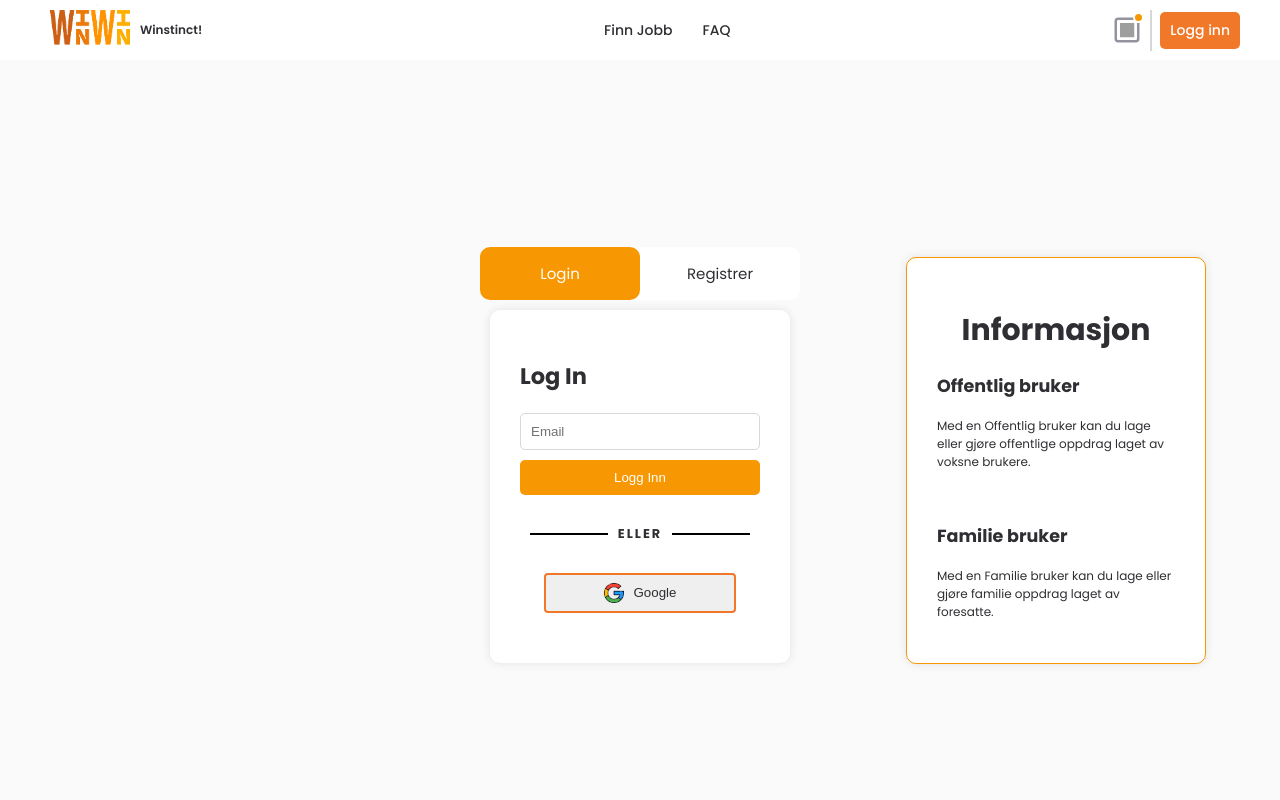
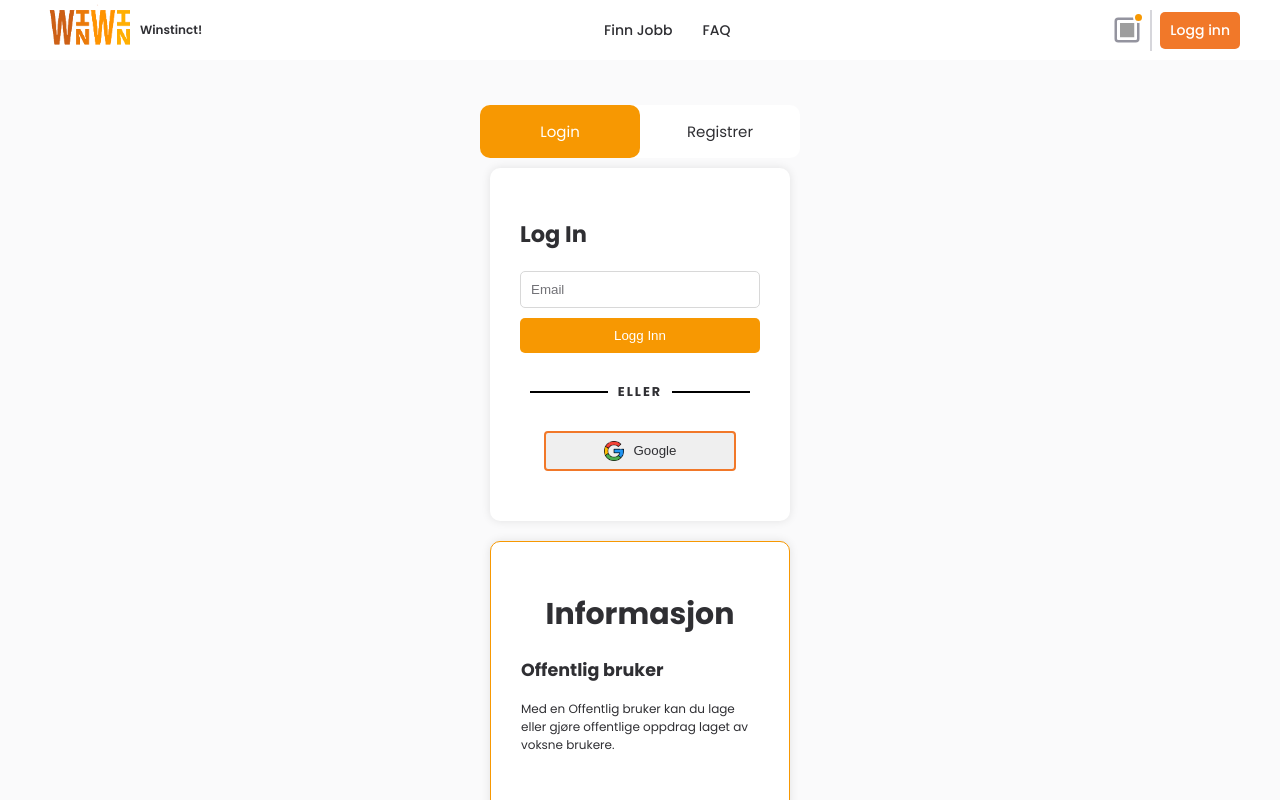
Before and after one commit to Extoren/win-win, a React (Create React App) app: page /Login in a window 1280 px wide. Built offline with nearby package versions, Linux system fonts and the light colour scheme; no server answers; grey boxes are pictures that could not be loaded.

Commit message:
Login page UI update

```diff
--- a/src/Pages/Login.css
+++ b/src/Pages/Login.css
@@ -34,7 +34,9 @@
     background-color: var(--inactive-color);
     color: var(--subtitle-color); }
 
-
+#not {
+    cursor: not-allowed;
+}
 
   .form-container {
     display: flex;
@@ -43,13 +45,6 @@
     height: 100vh;
     padding: 20px;
     margin-bottom: 50px;
-}
-
-@media (max-height: 500px) {
-    .form-container {
-        margin-top: 150px;
-        margin-bottom: 150px;
-    }
 }
 
 @media (max-width: 1000px) {
@@ -124,7 +119,16 @@
         position: relative;
         left: 0%;
     }
+}
 
+@media (max-height: 856px) {
+    .form-container {
+        height: 100%;
+    }
+    .form-section.info {
+        position: relative;
+        left: 0%;
+    }
 }
 
 .box {
--- a/src/Pages/Login.jsx
+++ b/src/Pages/Login.jsx
@@ -182,8 +182,8 @@ function Login() {
                             <div className="form-section login">
                                 <h2>Log In</h2>
                                 <form>
-                                    <input type="tel" placeholder="Email" required="" />
-                                    <button type="submit">Logg Inn</button>
+                                    <input disabled id="not" type="tel" placeholder="Email" required="" />
+                                    <button disabled id="not" type="submit">Logg Inn</button>
                                 </form>
 
                                 <h3>eller</h3>
@@ -216,8 +216,8 @@ function Login() {
                                     <form onSubmit={sendSignInLink}>
                                         <h1>Registrer <span>{userType}</span> bruker</h1>
                                             <label htmlFor="phoneNumberInput" className="form-label">Skriv inn</label>
-                                             <input type="email" className="form-control" id="phoneNumberInput" aria-describedby="emailHelp" placeholder='Email' value={email} onChange={(e) => setEmail(e.target.value)} required />
-                                             <button type="submit">Registrer</button>
+                                            <input disabled id="not" type="email" className="form-control" aria-describedby="emailHelp" placeholder='Email' value={email} onChange={(e) => setEmail(e.target.value)} required />
+                                            <button disabled id="not" type="submit">Registrer</button>
                                         <h3>eller</h3>
                                         <div className='email-container'>
                                             <button onClick={(e) => signInWithGoogle(e)} className="app-link-button3 app-google-sign-in-button">
```
